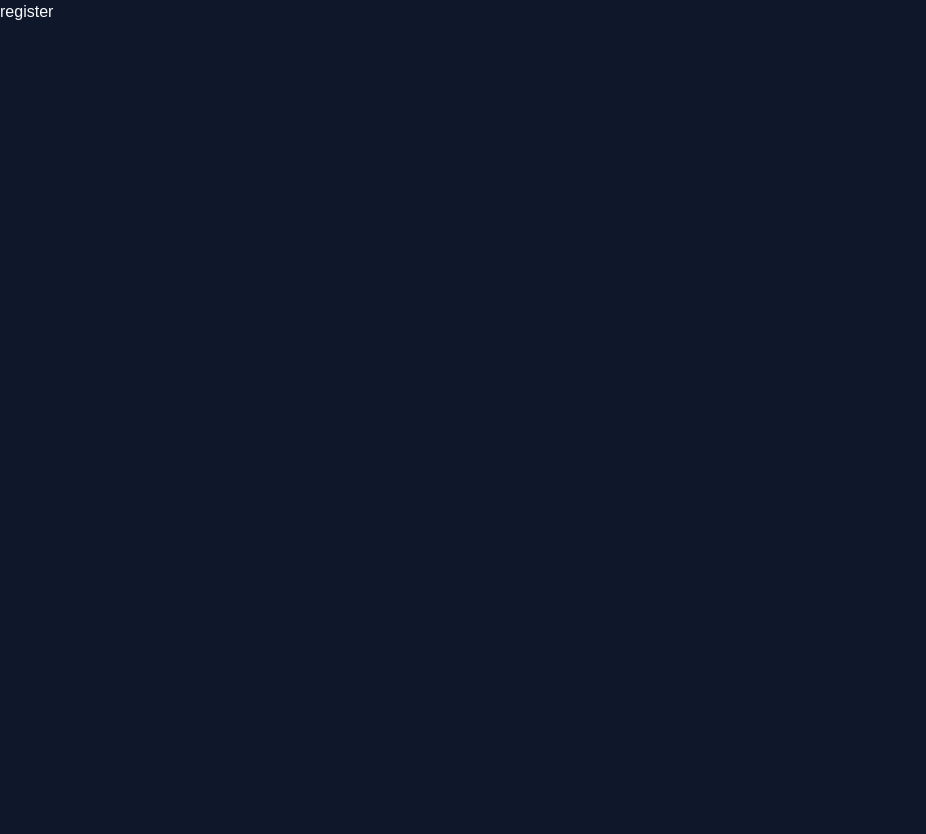
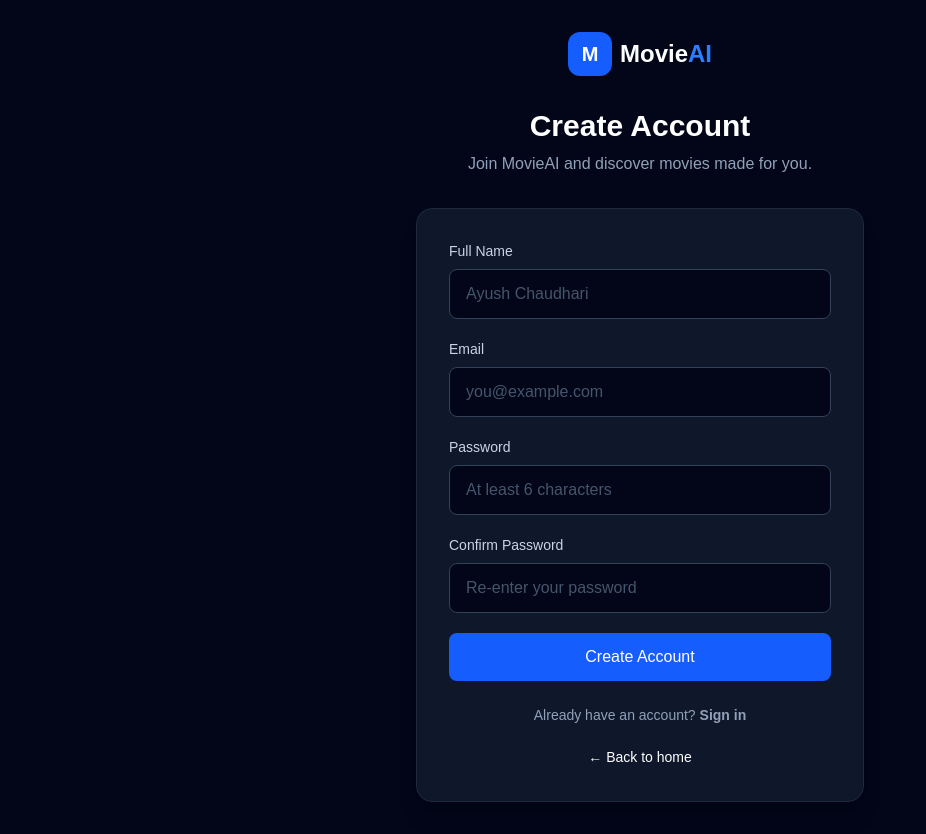
Before and after one commit to AYUSH12-byte/Movie_Recommendation_System, a React app in the folder frontend/: page /register in a window 1280 px wide. Shown: the whole page, without its empty margins (0-926 px from the left). Before the commit the page ends 800 px from the top, so only its background shows below. Built offline with nearby package versions, Linux system fonts and the light colour scheme; the HTML template or start-up script is replaced by a standard one.

Commit message:
feat: add Tailwind authentication pages

```diff
--- a/frontend/src/pages/Login.jsx
+++ b/frontend/src/pages/Login.jsx
@@ -1,11 +1,12 @@
 import { useState } from "react";
-import { Link, useNavigate } from "react-router-dom";
+import { Link, Navigate, useNavigate } from "react-router-dom";
 
 import { useAuth } from "../context/AuthContext";
 
 function Login() {
   const navigate = useNavigate();
-  const { login } = useAuth();
+
+  const { login, isAuthenticated } = useAuth();
 
   const [formData, setFormData] = useState({
     email: "",
@@ -14,6 +15,10 @@ function Login() {
 
   const [error, setError] = useState("");
   const [loading, setLoading] = useState(false);
+
+  if (isAuthenticated) {
+    return <Navigate to="/recommendations" replace />;
+  }
 
   const handleChange = (event) => {
     setFormData({
@@ -26,10 +31,19 @@ function Login() {
     event.preventDefault();
 
     setError("");
+
+    if (!formData.email || !formData.password) {
+      setError("Please enter your email and password.");
+      return;
+    }
+
+    try {
       setLoading(true);
 
-    try {
-      await login(formData.email, formData.password);
+      await login(
+        formData.email,
+        formData.password
+      );
 
       navigate("/recommendations");
     } catch (error) {
@@ -37,26 +51,36 @@ function Login() {
         error.response?.data?.detail ||
         "Invalid email or password.";
 
-      setError(message);
+      setError(
+        Array.isArray(message)
+          ? "Please check your input."
+          : message
+      );
     } finally {
       setLoading(false);
     }
   };
 
   return (
-    <div className="min-h-screen bg-slate-950 text-white">
-      <div className="flex min-h-screen items-center justify-center px-4 py-12">
+    <div className="min-h-screen bg-slate-950 text-white flex items-center justify-center px-4">
       <div className="w-full max-w-md">
+
         {/* Logo */}
-          <div className="mb-8 text-center">
+        <div className="text-center mb-8">
           <Link
             to="/"
-              className="text-3xl font-bold text-blue-500"
+            className="inline-flex items-center gap-2"
           >
-              MovieAI
+            <div className="flex h-11 w-11 items-center justify-center rounded-xl bg-blue-600 text-xl font-bold">
+              M
+            </div>
+
+            <span className="text-2xl font-bold">
+              Movie<span className="text-blue-500">AI</span>
+            </span>
           </Link>
 
-            <h1 className="mt-6 text-3xl font-bold">
+          <h1 className="mt-8 text-3xl font-bold">
             Welcome Back
           </h1>
 
@@ -65,8 +89,9 @@ function Login() {
           </p>
         </div>
 
-          {/* Login Card */}
-          <div className="rounded-2xl border border-slate-800 bg-slate-900 p-8 shadow-xl">
+        {/* Card */}
+        <div className="rounded-2xl border border-slate-800 bg-slate-900 p-6 shadow-xl sm:p-8">
+
           {error && (
             <div className="mb-5 rounded-lg border border-red-500/30 bg-red-500/10 px-4 py-3 text-sm text-red-400">
               {error}
@@ -83,7 +108,7 @@ function Login() {
                 htmlFor="email"
                 className="mb-2 block text-sm font-medium text-slate-300"
               >
-                  Email Address
+                Email
               </label>
 
               <input
@@ -93,8 +118,8 @@ function Login() {
                 value={formData.email}
                 onChange={handleChange}
                 placeholder="you@example.com"
-                  required
-                  className="w-full rounded-lg border border-slate-700 bg-slate-800 px-4 py-3 text-white outline-none transition placeholder:text-slate-500 focus:border-blue-500 focus:ring-2 focus:ring-blue-500/20"
+                autoComplete="email"
+                className="w-full rounded-lg border border-slate-700 bg-slate-950 px-4 py-3 text-white outline-none transition placeholder:text-slate-600 focus:border-blue-500 focus:ring-2 focus:ring-blue-500/20"
               />
             </div>
 
@@ -114,41 +139,39 @@ function Login() {
                 value={formData.password}
                 onChange={handleChange}
                 placeholder="Enter your password"
-                  required
-                  className="w-full rounded-lg border border-slate-700 bg-slate-800 px-4 py-3 text-white outline-none transition placeholder:text-slate-500 focus:border-blue-500 focus:ring-2 focus:ring-blue-500/20"
+                autoComplete="current-password"
+                className="w-full rounded-lg border border-slate-700 bg-slate-950 px-4 py-3 text-white outline-none transition placeholder:text-slate-600 focus:border-blue-500 focus:ring-2 focus:ring-blue-500/20"
               />
             </div>
 
-              {/* Button */}
+            {/* Submit */}
             <button
               type="submit"
               disabled={loading}
               className="w-full rounded-lg bg-blue-600 px-4 py-3 font-semibold text-white transition hover:bg-blue-500 disabled:cursor-not-allowed disabled:opacity-60"
             >
-                {loading ? "Signing In..." : "Sign In"}
+              {loading ? "Signing in..." : "Sign In"}
             </button>
           </form>
 
           {/* Register */}
-            <div className="mt-6 text-center text-sm text-slate-400">
+          <p className="mt-6 text-center text-sm text-slate-400">
             Don't have an account?{" "}
             <Link
               to="/register"
               className="font-semibold text-blue-500 hover:text-blue-400"
             >
-                Create Account
+              Create one
             </Link>
-            </div>
+          </p>
 
-            {/* Home */}
-            <div className="mt-4 text-center">
+          <div className="mt-5 text-center">
             <Link
               to="/"
               className="text-sm text-slate-500 hover:text-slate-300"
             >
-                ← Back to Home
+              ← Back to home
             </Link>
-            </div>
           </div>
         </div>
       </div>
--- a/frontend/src/pages/Register.jsx
+++ b/frontend/src/pages/Register.jsx
@@ -1,5 +1,249 @@
-function register() {
-  return <div>register</div>;
+import { useState } from "react";
+import { Link, Navigate, useNavigate } from "react-router-dom";
+
+import { useAuth } from "../context/AuthContext";
+
+function Register() {
+  const navigate = useNavigate();
+
+  const { register, isAuthenticated } = useAuth();
+
+  const [formData, setFormData] = useState({
+    name: "",
+    email: "",
+    password: "",
+  });
+
+  const [confirmPassword, setConfirmPassword] =
+    useState("");
+
+  const [error, setError] = useState("");
+  const [loading, setLoading] = useState(false);
+
+  if (isAuthenticated) {
+    return <Navigate to="/recommendations" replace />;
+  }
+
+  const handleChange = (event) => {
+    setFormData({
+      ...formData,
+      [event.target.name]: event.target.value,
+    });
+  };
+
+  const handleSubmit = async (event) => {
+    event.preventDefault();
+
+    setError("");
+
+    if (
+      !formData.name ||
+      !formData.email ||
+      !formData.password ||
+      !confirmPassword
+    ) {
+      setError("Please fill in all fields.");
+      return;
+    }
+
+    if (formData.password !== confirmPassword) {
+      setError("Passwords do not match.");
+      return;
+    }
+
+    if (formData.password.length < 6) {
+      setError(
+        "Password must be at least 6 characters."
+      );
+      return;
+    }
+
+    try {
+      setLoading(true);
+
+      await register(
+        formData.name,
+        formData.email,
+        formData.password
+      );
+
+      navigate("/recommendations");
+    } catch (error) {
+      const message =
+        error.response?.data?.detail ||
+        "Registration failed. Please try again.";
+
+      setError(
+        Array.isArray(message)
+          ? "Please check your input."
+          : message
+      );
+    } finally {
+      setLoading(false);
+    }
+  };
+
+  return (
+    <div className="min-h-screen bg-slate-950 text-white flex items-center justify-center px-4 py-8">
+      <div className="w-full max-w-md">
+
+        {/* Logo */}
+        <div className="text-center mb-8">
+          <Link
+            to="/"
+            className="inline-flex items-center gap-2"
+          >
+            <div className="flex h-11 w-11 items-center justify-center rounded-xl bg-blue-600 text-xl font-bold">
+              M
+            </div>
+
+            <span className="text-2xl font-bold">
+              Movie<span className="text-blue-500">AI</span>
+            </span>
+          </Link>
+
+          <h1 className="mt-8 text-3xl font-bold">
+            Create Account
+          </h1>
+
+          <p className="mt-2 text-slate-400">
+            Join MovieAI and discover movies made for you.
+          </p>
+        </div>
+
+        {/* Card */}
+        <div className="rounded-2xl border border-slate-800 bg-slate-900 p-6 shadow-xl sm:p-8">
+
+          {error && (
+            <div className="mb-5 rounded-lg border border-red-500/30 bg-red-500/10 px-4 py-3 text-sm text-red-400">
+              {error}
+            </div>
+          )}
+
+          <form
+            onSubmit={handleSubmit}
+            className="space-y-5"
+          >
+            {/* Name */}
+            <div>
+              <label
+                htmlFor="name"
+                className="mb-2 block text-sm font-medium text-slate-300"
+              >
+                Full Name
+              </label>
+
+              <input
+                id="name"
+                name="name"
+                type="text"
+                value={formData.name}
+                onChange={handleChange}
+                placeholder="Ayush Chaudhari"
+                autoComplete="name"
+                className="w-full rounded-lg border border-slate-700 bg-slate-950 px-4 py-3 text-white outline-none transition placeholder:text-slate-600 focus:border-blue-500 focus:ring-2 focus:ring-blue-500/20"
+              />
+            </div>
+
+            {/* Email */}
+            <div>
+              <label
+                htmlFor="email"
+                className="mb-2 block text-sm font-medium text-slate-300"
+              >
+                Email
+              </label>
+
+              <input
+                id="email"
+                name="email"
+                type="email"
+                value={formData.email}
+                onChange={handleChange}
+                placeholder="you@example.com"
+                autoComplete="email"
+                className="w-full rounded-lg border border-slate-700 bg-slate-950 px-4 py-3 text-white outline-none transition placeholder:text-slate-600 focus:border-blue-500 focus:ring-2 focus:ring-blue-500/20"
+              />
+            </div>
+
+            {/* Password */}
+            <div>
+              <label
+                htmlFor="password"
+                className="mb-2 block text-sm font-medium text-slate-300"
+              >
+                Password
+              </label>
+
+              <input
+                id="password"
+                name="password"
+                type="password"
+                value={formData.password}
+                onChange={handleChange}
+                placeholder="At least 6 characters"
+                autoComplete="new-password"
+                className="w-full rounded-lg border border-slate-700 bg-slate-950 px-4 py-3 text-white outline-none transition placeholder:text-slate-600 focus:border-blue-500 focus:ring-2 focus:ring-blue-500/20"
+              />
+            </div>
+
+            {/* Confirm Password */}
+            <div>
+              <label
+                htmlFor="confirmPassword"
+                className="mb-2 block text-sm font-medium text-slate-300"
+              >
+                Confirm Password
+              </label>
+
+              <input
+                id="confirmPassword"
+                type="password"
+                value={confirmPassword}
+                onChange={(event) =>
+                  setConfirmPassword(event.target.value)
+                }
+                placeholder="Re-enter your password"
+                autoComplete="new-password"
+                className="w-full rounded-lg border border-slate-700 bg-slate-950 px-4 py-3 text-white outline-none transition placeholder:text-slate-600 focus:border-blue-500 focus:ring-2 focus:ring-blue-500/20"
+              />
+            </div>
+
+            {/* Submit */}
+            <button
+              type="submit"
+              disabled={loading}
+              className="w-full rounded-lg bg-blue-600 px-4 py-3 font-semibold text-white transition hover:bg-blue-500 disabled:cursor-not-allowed disabled:opacity-60"
+            >
+              {loading
+                ? "Creating Account..."
+                : "Create Account"}
+            </button>
+          </form>
+
+          {/* Login */}
+          <p className="mt-6 text-center text-sm text-slate-400">
+            Already have an account?{" "}
+            <Link
+              to="/login"
+              className="font-semibold text-blue-500 hover:text-blue-400"
+            >
+              Sign in
+            </Link>
+          </p>
+
+          <div className="mt-5 text-center">
+            <Link
+              to="/"
+              className="text-sm text-slate-500 hover:text-slate-300"
+            >
+              ← Back to home
+            </Link>
+          </div>
+        </div>
+      </div>
+    </div>
+  );
 }
 
-export default register;
+export default Register;
```
Lines whose indentation alone changed are shown as unchanged.
